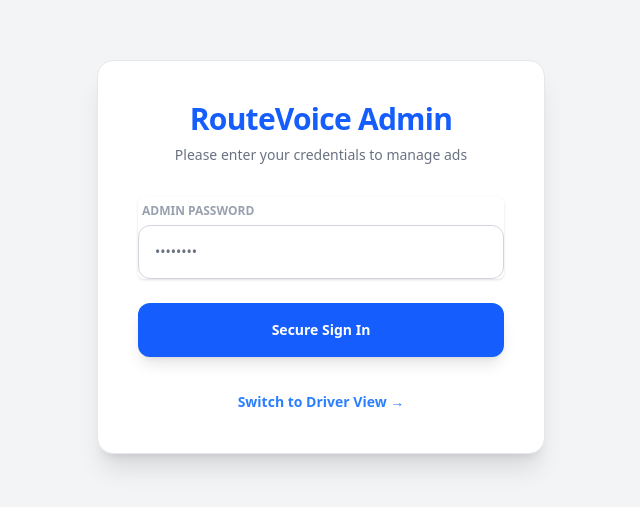
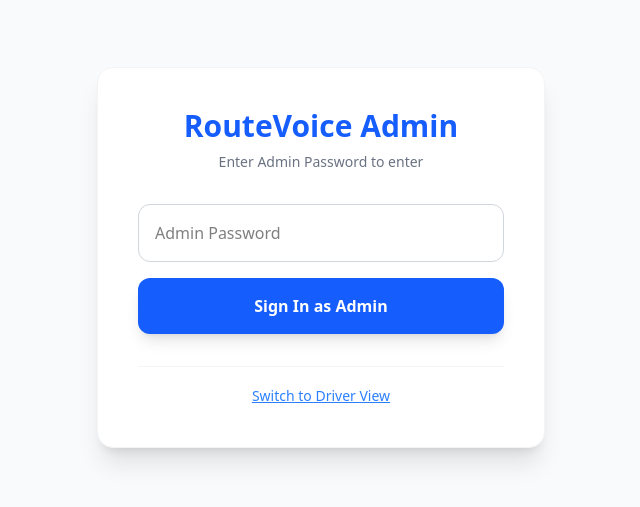
Before and after one commit to kiranmondal943/RouteVoice-Ads, a React (Vite) app: page /login in a window 1280 px wide. Shown: the part 143-650 px from the top of the page, without its empty margins (319-959 px from the left). Built offline with nearby package versions, Linux system fonts and the light colour scheme.

Commit message:
Update Login.tsx

```diff
--- a/src/pages/Login.tsx
+++ b/src/pages/Login.tsx
@@ -2,63 +2,47 @@ import React, { useState } from 'react';
 
 export default function Login() {
   const [password, setPassword] = useState('');
-  const [error, setError] = useState(false);
 
   const handleLogin = (e: React.FormEvent) => {
-    e.preventDefault(); // Prevents the page from refreshing
+    e.preventDefault();
 
-    // STRICT CHECK: The button only works if this matches
+    // This is the "Security Guard" logic
     if (password === "admin123") {
-      setError(false);
-      localStorage.setItem("isLoggedIn", "true"); // This is the "Key"
-      window.location.href = "/dashboard"; // Move into the app
+      localStorage.setItem("isLoggedIn", "true");
+      window.location.href = "/dashboard";
     } else {
-      setError(true);
-      alert("Access Denied: Incorrect Admin Password");
+      alert("Wrong password! Access Denied.");
     }
   };
 
   return (
-    <div className="min-h-screen flex items-center justify-center bg-gray-100 px-4">
-      <div className="max-w-md w-full space-y-8 bg-white p-10 rounded-2xl shadow-xl border border-gray-200">
+    <div className="min-h-screen flex items-center justify-center bg-gray-50 px-4">
+      <div className="max-w-md w-full space-y-8 bg-white p-10 rounded-2xl shadow-xl border border-gray-100">
         <div className="text-center">
-          <h2 className="text-3xl font-extrabold text-blue-600 tracking-tight">RouteVoice Admin</h2>
-          <p className="mt-2 text-sm text-gray-500 font-medium">Please enter your credentials to manage ads</p>
+          <h2 className="text-3xl font-extrabold text-blue-600">RouteVoice Admin</h2>
+          <p className="mt-2 text-sm text-gray-500">Enter Admin Password to enter</p>
         </div>
 
-        <form onSubmit={handleLogin} className="mt-8 space-y-6">
-          <div className="rounded-md shadow-sm -space-y-px">
-            <div>
-              <label className="text-xs font-bold text-gray-400 uppercase ml-1">Admin Password</label>
+        {/* We use a FORM so that pressing Enter also works */}
+        <form onSubmit={handleLogin} className="space-y-4 mt-6">
           <input
             type="password"
+            placeholder="Admin Password"
+            className="w-full p-4 border border-gray-300 rounded-xl outline-none focus:ring-2 focus:ring-blue-500"
+            value={password}
+            onChange={(e) => setPassword(e.target.value)}
             required
-                className={`appearance-none rounded-xl relative block w-full px-4 py-4 border ${error ? 'border-red-500' : 'border-gray-300'} placeholder-gray-500 text-gray-900 focus:outline-none focus:ring-blue-500 focus:border-blue-500 focus:z-10 sm:text-sm mt-1`}
-                placeholder="••••••••"
-                value={password}
-                onChange={(e) => {
-                  setError(false);
-                  setPassword(e.target.value);
-                }}
           />
-            </div>
-          </div>
-
-          <div>
           <button
             type="submit"
-              className="group relative w-full flex justify-center py-4 px-4 border border-transparent text-sm font-bold rounded-xl text-white bg-blue-600 hover:bg-blue-700 focus:outline-none focus:ring-2 focus:ring-offset-2 focus:ring-blue-500 transition-all shadow-lg"
+            className="w-full py-4 bg-blue-600 text-white font-bold rounded-xl shadow-lg hover:bg-blue-700 transition-all"
           >
-              Secure Sign In
+            Sign In as Admin
           </button>
+          <div className="text-center pt-4 border-t border-gray-100 mt-4">
+             <a href="/driver" className="text-blue-500 text-sm underline font-medium">Switch to Driver View</a>
           </div>
         </form>
-
-        <div className="text-center mt-6">
-          <a href="/driver" className="text-blue-500 text-sm font-semibold hover:underline">
-            Switch to Driver View →
-          </a>
-        </div>
       </div>
     </div>
   );
```
Lines whose indentation alone changed are shown as unchanged.
